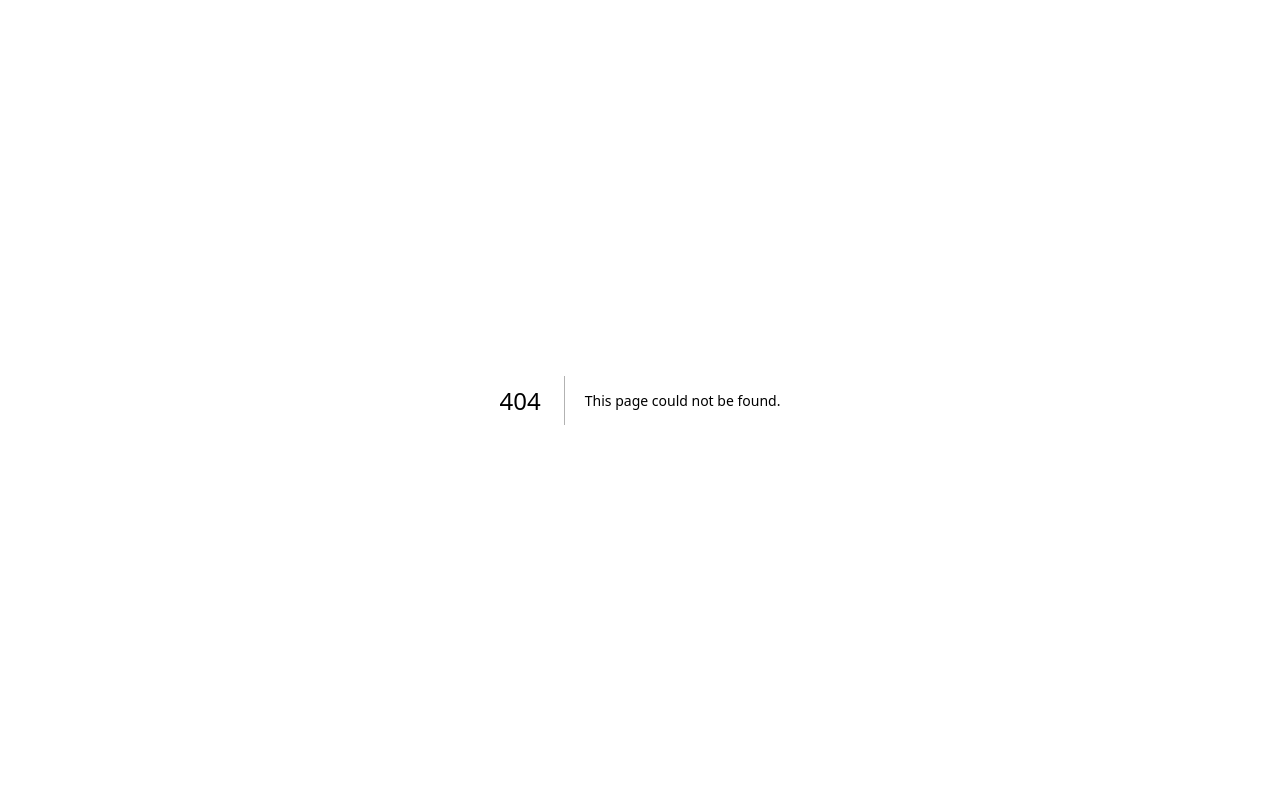
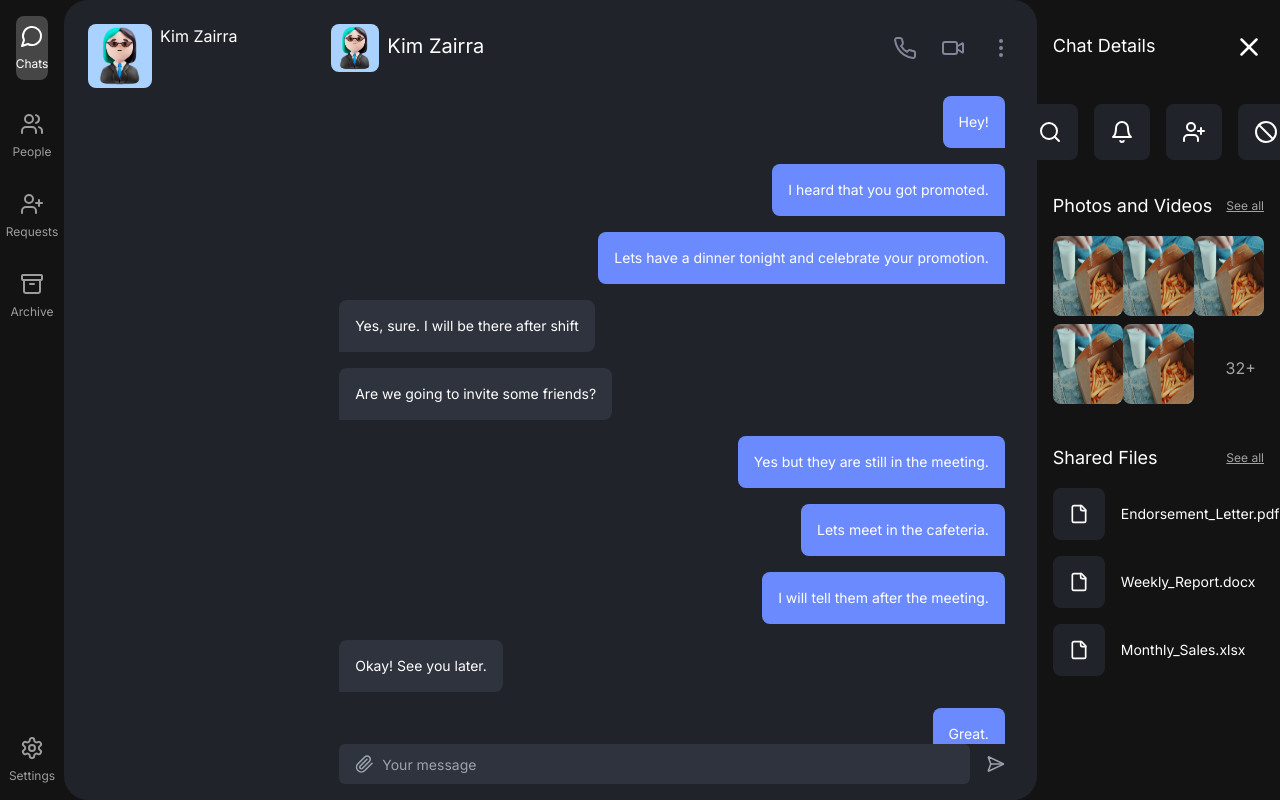
Before and after one commit to justinherrera/next-chat-app, a Next.js app: page /people in a window 1280 px wide. Before the commit this address had no page. Built offline with nearby package versions, Linux system fonts and the light colour scheme.

Commit message:
added components for people page

```diff
--- /dev/null
+++ b/src/app/components/people-page-components/people-list-conversation.tsx
@@ -0,0 +1,13 @@
+import Chats from "@/app/components/chats";
+import Conversation from "@/app/components/conversation";
+import PeopleList from "@/app/components/people-page-components/people-list";
+
+
+export default function ChatConversation() {
+  return (
+    <div className="flex w-[76%] bg-[#202329] rounded-3xl">
+      <PeopleList />
+      <Conversation />
+    </div>
+  )
+}
--- /dev/null
+++ b/src/app/components/people-page-components/people-list.tsx
@@ -0,0 +1,18 @@
+import PeopleUser from "@/app/components/people-page-components/people-user";
+
+export default function PeopleList() {
+  return (
+    <div className="p-4 pb-0 flex flex-col space-y-4 w-[25%]">
+      {/* <SearchInput /> */}
+      <div className="overflow-y-scroll [&::-webkit-scrollbar]:hidden [-ms-overflow-style:none] [scrollbar-width:none]">
+        <PeopleUser />
+      {/* {
+        users.map((user, index) => {
+          return <UserChat user={user} key={index} />
+        })
+      } */}
+      </div>
+
+    </div>
+  )
+}
--- /dev/null
+++ b/src/app/components/people-page-components/people-user.tsx
@@ -0,0 +1,17 @@
+import Image from "next/image";
+
+
+export default function PeopleUser() {
+  return (
+    <div className="flex space-x-2 px-2 rounded-lg py-2 cursor-pointer hover:bg-[#2E333D]">
+      <Image src="/avatar1.jpg" className="rounded-lg w-16 h-16" alt="avatar" width={500} height={500} />
+      <div className="flex flex-col space-y-1 w-full">
+        <span className="text-white mb-1">Kim Zairra</span>
+        {/* <span className="text-sm text-[#828498]">{user.message}</span> */}
+      </div>
+      {/* <div className="w-20 ">
+        <span className="text-xs text-[#a3a3a3]">{user.time}</span>
+      </div> */}
+    </div>
+  )
+}
--- /dev/null
+++ b/src/app/people/page.tsx
@@ -0,0 +1,18 @@
+import Image from "next/image";
+import SideMenu from "@/app/components/side-menu";
+import PeopleList from "@/app/components/people-page-components/people-list";
+import PeopleListConversation from "@/app/components/people-page-components/people-list-conversation";
+import ChatDetails from "@/app/components/chat-details";
+// import ChatConversation from "./components/chat-conversation";
+// import ChatDetails from "@/app/components/chat-details";
+
+export default function Home() {
+  return (
+    <div className="flex h-screen bg-[#131313]">
+      <SideMenu />
+      {/* <PeopleList /> */}
+      <PeopleListConversation />
+      <ChatDetails />
+    </div>
+  );
+}
```
